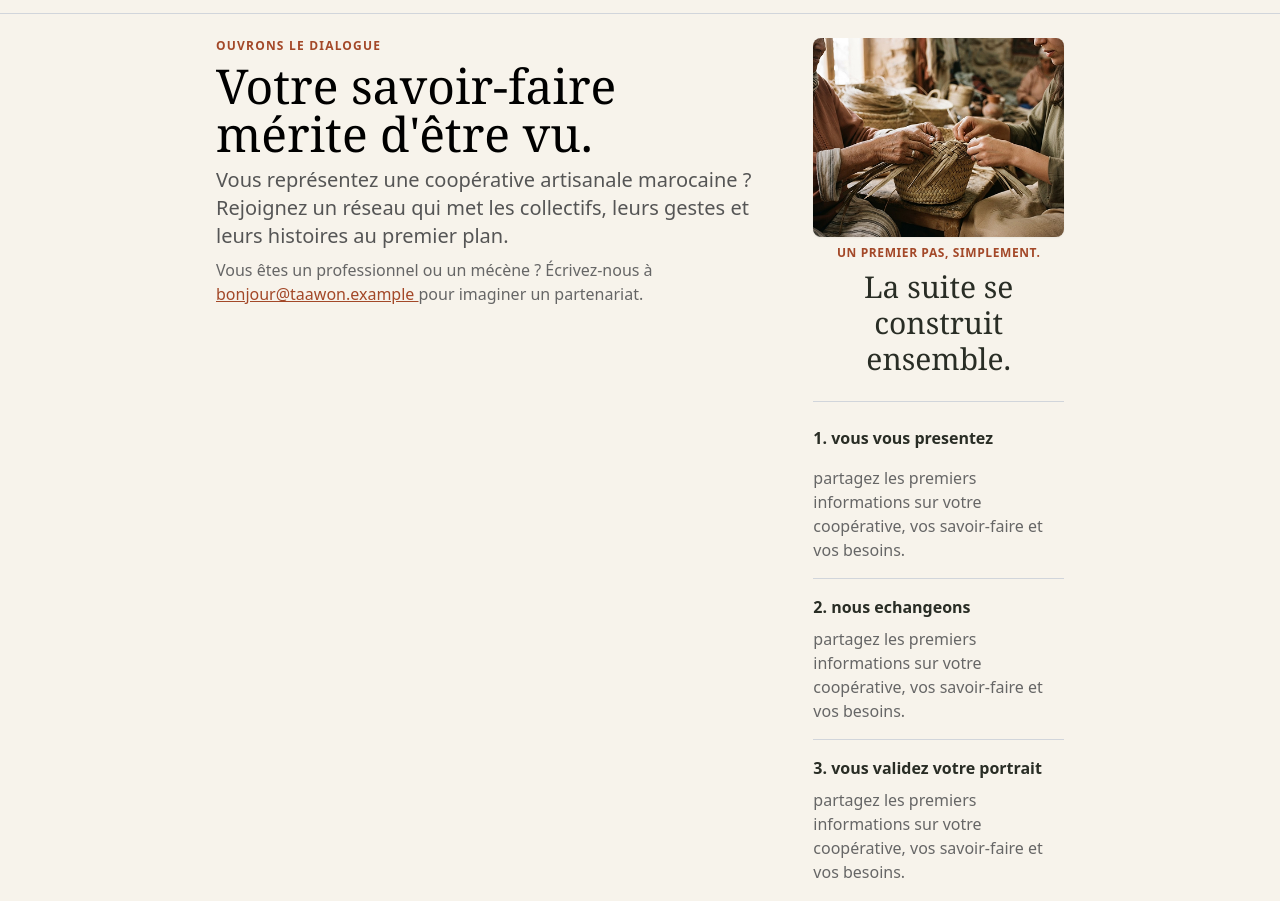
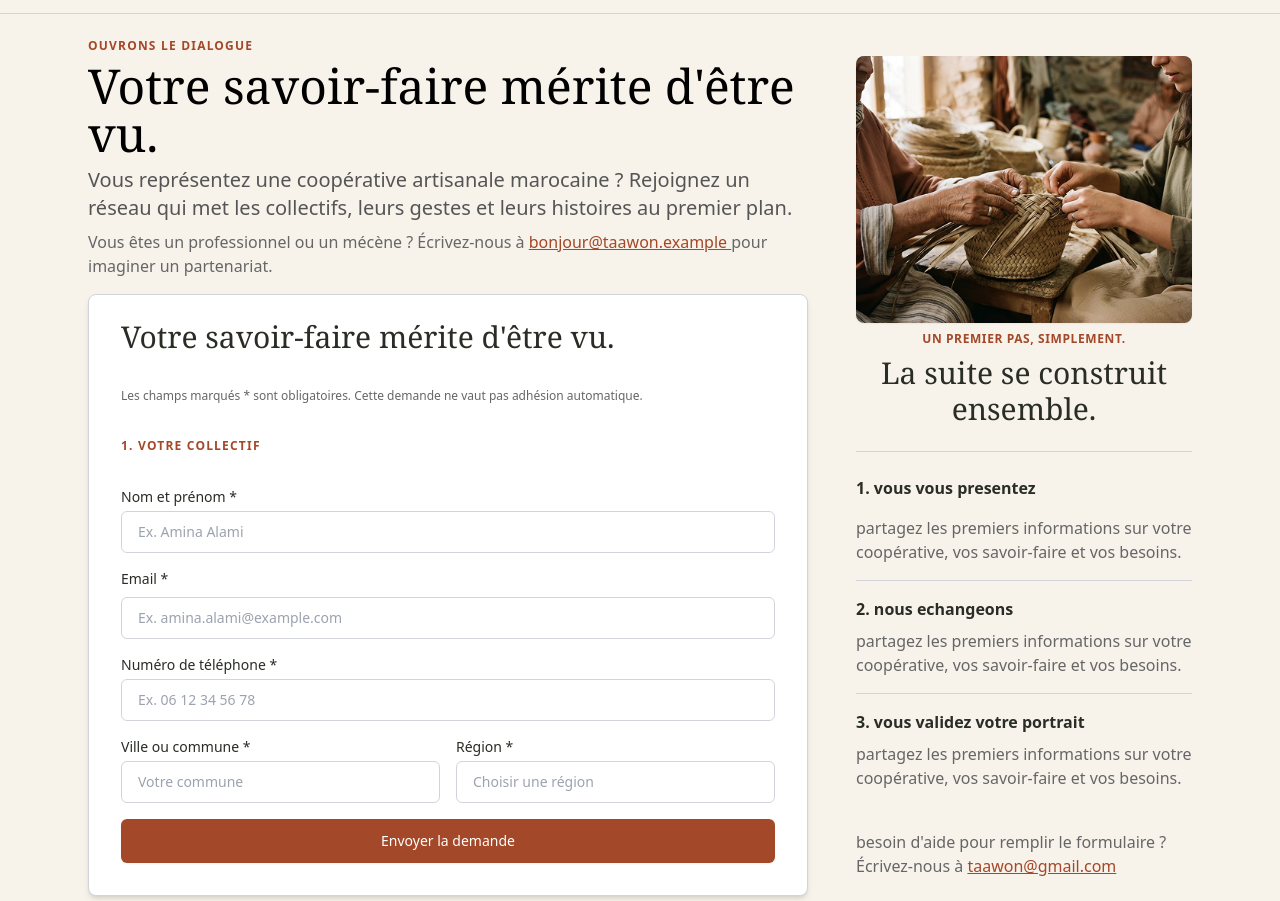
Before and after one commit to iaboudou/Taawon, a website: page a-propos.html in a window 1280 px wide. Shown: the part 51-952 px from the top of the page. Drawn offline with nearby package versions, Linux system fonts and the light colour scheme; a web font is replaced by a local one.

Commit message:
final push?

```diff
--- a/a-propos.html
+++ b/a-propos.html
@@ -34,8 +34,7 @@
             <div class="h-6 w-px bg-gray-300"></div>
             <div class="text-[10px] font-semibold tracking-wider text-gray-600 leading-tight">
                 LES SAVOIR-FAIRE<br>
-                NOUS RELIENT
-            </div>
+                NOUS RELIENT </div>
         </div>
 
         <div class="hidden md:flex items-center text-gray-600 font-medium space-x-6">
@@ -62,8 +61,10 @@
 </div>
     </nav>
 
-  <section class="max-w-4xl  mx-auto px-6 py-6 grid grid-cols-1 md:grid-cols-3 gap-12">
-    <div class="space-y-2 md:col-span-2">
+        <!-- HEROOO -->
+  <section class="max-w-6xl mx-auto px-6 py-6 grid grid-cols-1 md:grid-cols-3 gap-12">
+        <!--LEFT SIDE -->
+    <div class="space-y-2 md:col-span-2 flex flex-col h-full">
     <span class="tracking-widest text-[#A34828] uppercase font-bold block text-xs">
     Ouvrons le dialogue
     </span>
@@ -76,16 +77,114 @@
     Vous représentez une coopérative artisanale marocaine ? Rejoignez un réseau qui met les collectifs, leurs gestes et leurs histoires au premier plan.
   </p>
 
-  <p class="text-sm md:text-base text-[#666666]">
+  <p class="text-sm md:text-base text-[#666666] pb-2">
     Vous êtes un professionnel ou un mécène ? Écrivez-nous à
-    <a href="mailto:bonjour@taawon.example" class="text-[#A34828] underline hover:opacity-80">
+    <a href="mailto:bonjour@taawon.example" class="text-[#A34828] underline hover:opacity-80 transition">
       bonjour@taawon.example
     </a>
     pour imaginer un partenariat.
   </p>
+
+
+<div class="bg-white p-8 rounded-lg space-y-8 border border-gray-300 shadow-md mb-6 pt-6 h-full">
+    <h1 class="text-xl md:text-3xl font-serif font-normal text-[#292D25]">
+    Votre savoir-faire mérite d'être vu.
+  </h1>
+  <p class="text-[12px] md:text-[12px] text-[#666666]">
+    Les champs marqués * sont obligatoires. Cette demande ne vaut pas adhésion automatique.
+  </p>
+
+   <span class="tracking-widest text-[#A34828] uppercase font-bold block text-[12px] ">
+    1. votre collectif
+    </span>
+   <div>
+            <label for="full-name" class="block text-sm font-medium text-[#292D25] mb-1">
+                Nom et prénom *
+            </label>
+            <input
+                type="text"
+                id="full-name"
+                name="full-name"
+                required
+                placeholder="Ex. Amina Alami"
+                class="w-full mb-4 px-4 py-2.5 border border-gray-300 rounded-md bg-white text-sm text-gray-800 placeholder-gray-400 focus:outline-none focus:ring-1 focus:ring-[#022c22] focus:border-[#022c22] user-invalid:border-red-500 user-invalid:text-red-600 transition"            >
+
+                        <label for="full-mail" class="block text-sm font-medium text-[#292D25] mb-2">
+                Email *
+            </label>
+            <input
+                type="email"
+                id="full-mail"
+                name="full-mail"
+                required
+                placeholder="Ex. amina.alami@example.com"
+                class="w-full px-4 py-2.5 mb-4 border border-gray-300 rounded-md bg-white text-sm text-gray-800 placeholder-gray-400 focus:outline-none focus:ring-1 focus:ring-[#022c22] focus:border-[#022c22] user-invalid:border-red-500 user-invalid:text-red-600 transition">
+
+            <label for="full-number" class="block text-sm font-medium text-[#292D25] mb-1">
+                Numéro de téléphone *
+            </label>
+            <input
+                type="tel"
+                id="full-number"
+                name="full-number"
+                required
+                placeholder="Ex. 06 12 34 56 78"
+                class="w-full mb-4 px-4 py-2.5 border border-gray-300 rounded-md bg-white text-sm text-gray-800 placeholder-gray-400 focus:outline-none focus:ring-1 focus:ring-[#022c22] focus:border-[#022c22] user-invalid:border-red-500 user-invalid:text-red-600 transition"            >
+
+
+            <div class="flex flex-col md:flex-row gap-4">
+        <div class="flex-1">
+        <label for="ville" class="block text-sm font-medium text-[#292D25] mb-1">
+            Ville ou commune *
+        </label>
+        <input
+            type="city"
+            id="ville"
+            required
+            placeholder="Votre commune"
+            class="w-full px-4 py-2.5 border border-gray-300 rounded-md bg-white text-sm text-gray-800 placeholder-gray-400 focus:outline-none focus:ring-1 focus:ring-[#022c22] focus:border-[#022c22] user-invalid:border-red-500 user-invalid:text-red-600 transition">
+    </div>
+
+    <div class="flex-1">
+        <label for="region" class="block text-sm font-medium text-[#292D25] mb-1">
+            Région *
+        </label>
+        <input
+            type="text"
+            id="region"
+            required
+            placeholder="Choisir une région"
+            class="w-full px-4 py-2.5 border border-gray-300 rounded-md bg-white text-sm text-gray-800 placeholder-gray-400 focus:outline-none focus:ring-1 focus:ring-[#022c22] focus:border-[#022c22] user-invalid:border-red-500 user-invalid:text-red-600 transition"
+        >
+    </div>
+
+
    </div>
-<div class="flex items-center justify-center">
-   <div class=" md:col-span-1 w-full">
+
+
+
+
+   <div class="flex justify-center md:justify-center">
+            <button
+        type="submit"
+        class="w-full md:w-auto px-6 py-3 mt-4 bg-[#A34828] text-white text-sm font-medium rounded-md hover:bg-[#85381f] transition shadow-sm md:w-full pt-3 pb-3"
+    >
+        Envoyer la demande
+    </button>
+   </div>
+
+
+
+</div>
+
+</div>
+
+</div>
+
+
+        <!--RIGHT SIDE -->
+<div class="flex items-center justify-center md:col-span-1">
+   <div class="w-full">
             <img src="assets\images\Photographie documentaire.png"class="w-full h-auto rounded-lg object-cover shadow-sm">
         <p class="mt-2  text-[#A34828] text-center uppercase font-semibold tracking-wider text-xs mb-2">
         Un premier pas, simplement.
@@ -121,14 +220,18 @@
   </p>
   <p class="md:text-base text-[#666666] text-xs font-light">
   besoin d'aide pour remplir le formulaire ? Écrivez-nous à
-    <a href="mailto:taawon@gmail.com" class="text-[#A34828] underline hover:opacity-70">
+    <a href="mailto:taawon@gmail.com" class="text-[#A34828] underline hover:opacity-70 transition">
       taawon@gmail.com
     </a>
   </p>
     </div>
-
 </div>
 </section>
+
+
+
+
+
 <footer class="bg-[#333b2e] text-[#F7F3EB] px-8 py-4 font-sans">
     <div class="container mx-auto">
         <p class="text-center">&copy; 2023 Taawon. Tous droits réservés.</p>
```
